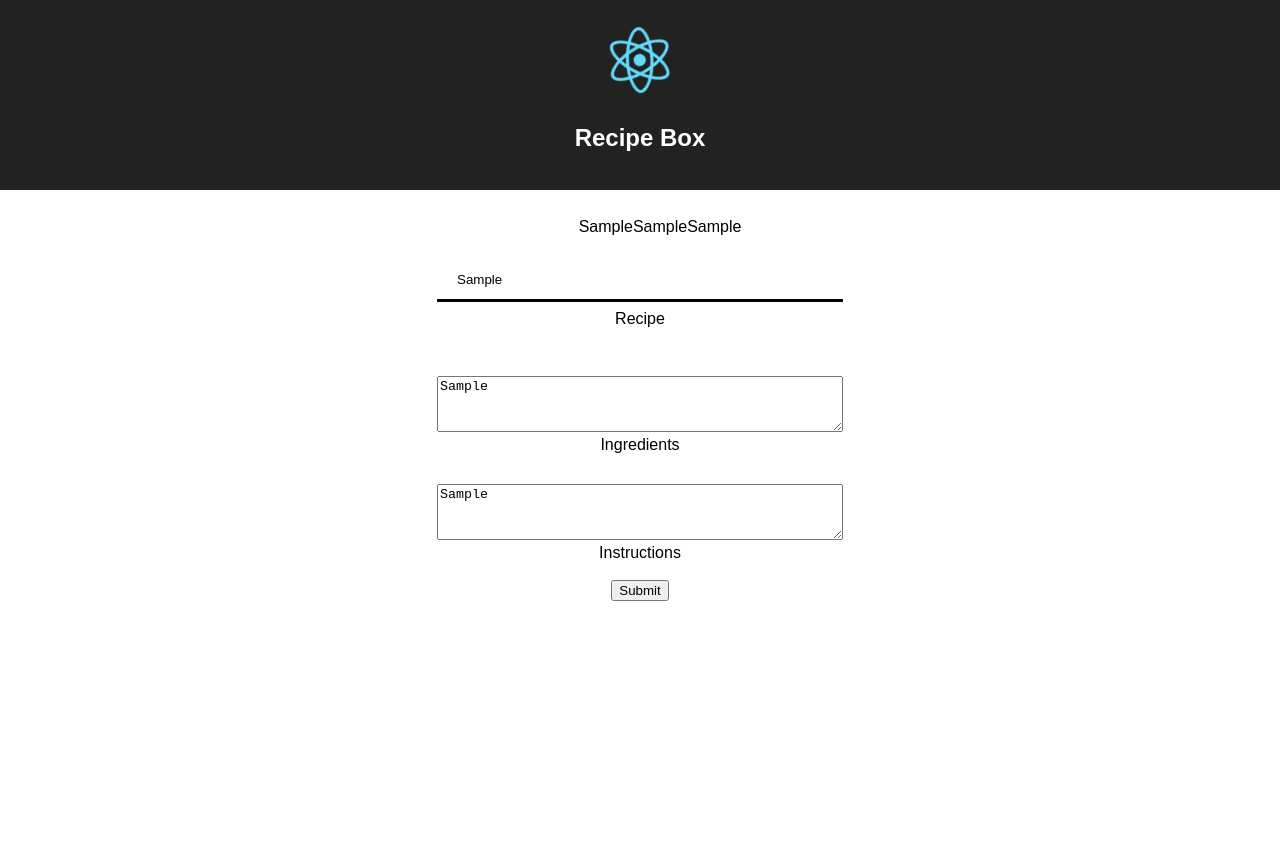
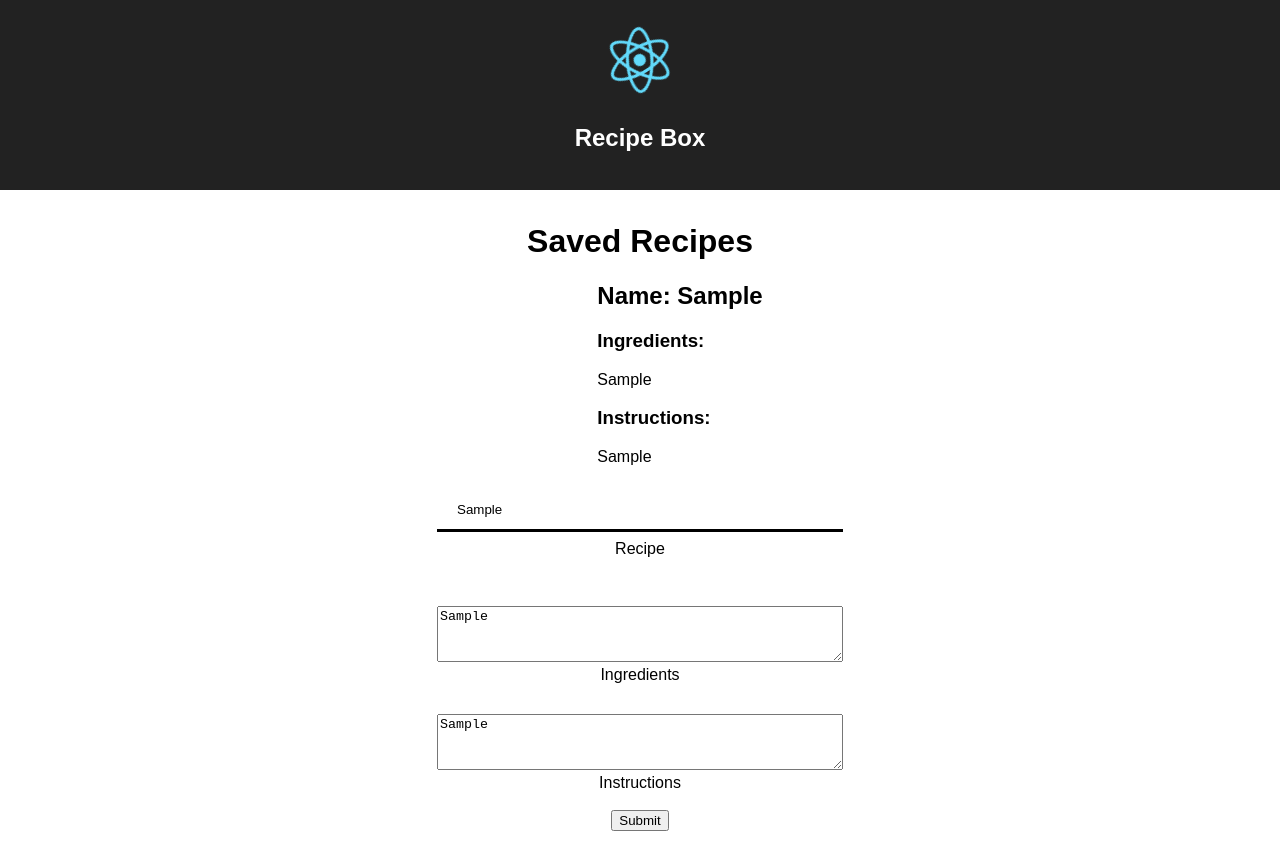
Before and after one commit to okristian1/react-recipe-box, a React (Create React App) app: page / in a window 1280 px wide. Both pictures are taken after typing "Sample", "Sample", "Sample" into the empty fields and a click on the input "Submit". Before the commit the page ends 800 px from the top, so only its background shows below. Built offline with nearby package versions, Linux system fonts and the light colour scheme.

Commit message:
mintor stylin

```diff
--- a/src/components/RecipeList.js
+++ b/src/components/RecipeList.js
@@ -4,13 +4,22 @@ import React from 'react';
 
 function RecipeList (props) {
   return (
-    <div>
+    <div className='recipe-container'>
+    <h1>Saved Recipes</h1>
     <ul>
       {props.recipes.map(function(recipe) {
        return (
-          <li className='popular-list'>
-            {recipe}
+         <ul>
+          <li className='recipe-name'>
+              <h2>Name: {recipe[0]} </h2>
           </li>
+            <li className='recipe-ingredients'>
+              <h3>Ingredients: </h3>{recipe[1]}
+          </li>
+            <li className='recipe-instructions'>
+              <h3>Instructions: </h3>{recipe[2]}
+          </li>
+        </ul>
        )
      })}
      </ul>
```
